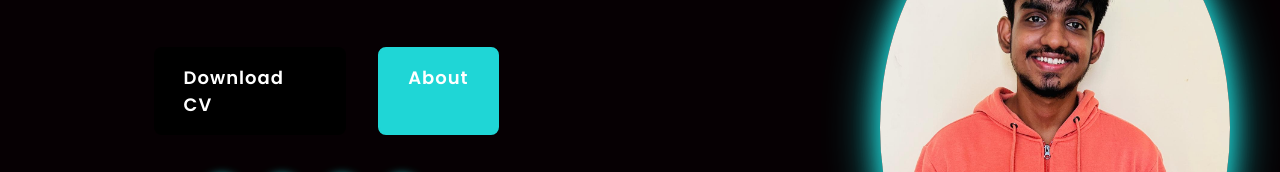
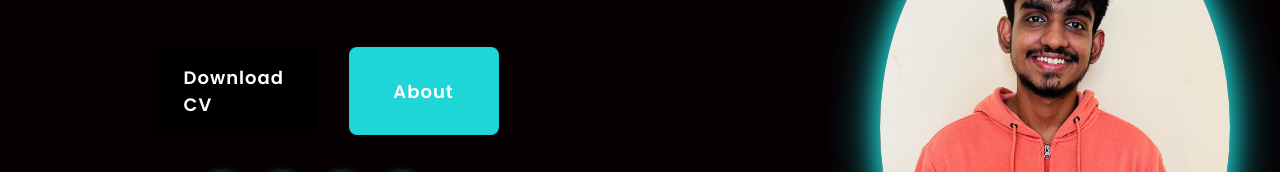
Before and after one commit to SaiGaneshWaran/Portfolio_Website, a website: page index.html in a window 1280 px wide. Shown: the part 382-554 px from the top of the page. Drawn offline with nearby package versions, Linux system fonts and the light colour scheme.

Commit message:
changes 10

```diff
--- a/style.css
+++ b/style.css
@@ -159,6 +159,12 @@ body {
   font-weight: 600;
   transition: 0.3s ease; /* 18. Transition */
   cursor: pointer;
+  display: inline-flex;
+    justify-content: center;
+    align-items: center;
+    text-align: center;
+    min-width: 150px; /* Or whatever width you prefer */
+    text-decoration: none;
 }
 .btn-2:hover {
   background-color: white;
```
